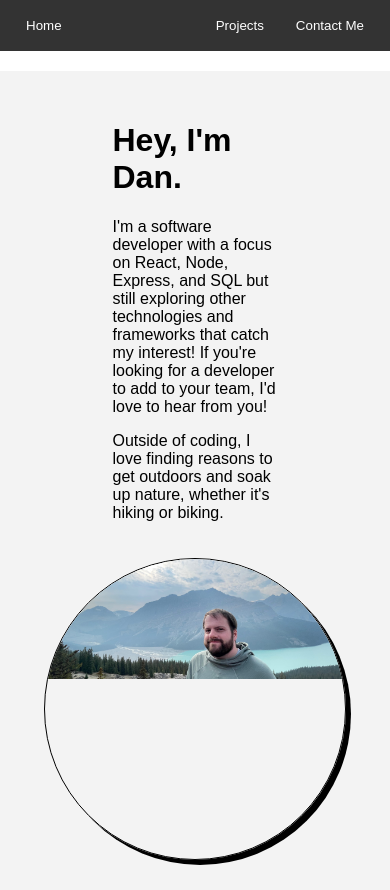
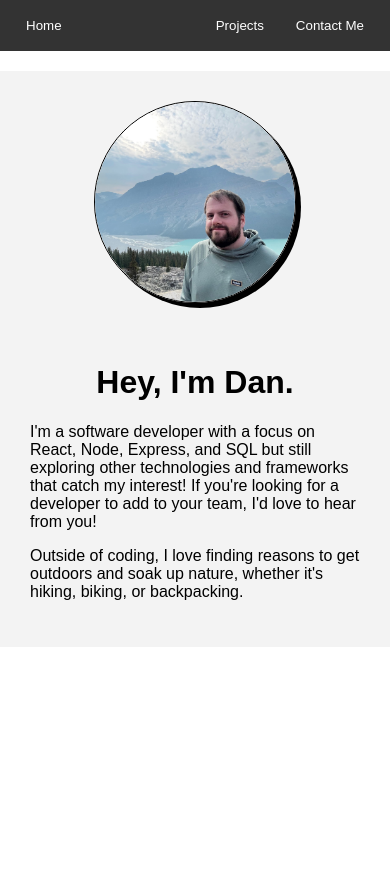
Before and after one commit to Daniel-Legan/daniel-legan-portfolio, a React (Create React App) app: page / in a window 390 px wide. After the commit the page ends 844 px from the top, so only its background shows below. Built offline with nearby package versions, Linux system fonts and the light colour scheme.

Commit message:
responsive styling

```diff
--- a/src/App.css
+++ b/src/App.css
@@ -120,7 +120,6 @@ body {
   border: 1px solid #ccc;
 }
 
-
 .contact-form textarea {
   width: calc(100% - 20px);
   padding: 8px;
@@ -167,20 +166,58 @@ body {
     padding: 10px;
   }
 
+  .about-me {
+    flex-direction: column;
+    align-items: center;
+  }
+
+  .profile-picture-container {
+    width: 200px;
+    height: 200px;
+    margin-bottom: 20px;
+  }
+
   .profile-picture {
-    height: 120px;
+    width: 100%;
+    height: 100%;
+    object-fit: cover;
+    border-radius: 50%;
+  }
+
+  .about-content {
+    flex: 1;
+    max-width: 100%;
+    text-align: center;
+  }
+
+  .about-text p {
+    text-align: left;
   }
 
   .repo-card {
     padding: 8px;
   }
 
+  .repo-content,
+  .repo-details {
+    display: flex;
+    flex-direction: column;
+    width: 100%;
+  }
+
   .repo-image img {
-    width: 150px;
-    margin-right: 10px;
+    width: 100%;
+    margin: 0 auto;
+  }
+
+  .repo-details {
+    text-align: left;
+    margin: 0;
+    padding: 0 10px;
+  }
+
+  .repo-details h3,
+  .repo-details p {
+    margin: 2px;
   }
 }
-
-/* * {
-  border: black solid;
-} */
--- a/src/components/AboutMe.js
+++ b/src/components/AboutMe.js
@@ -5,16 +5,6 @@ const AboutMe = () => {
 
     return (
         <div className="about-me">
-            <div className="about-content">
-                <h1>Hey, I'm Dan.</h1>
-                <p>
-                    I'm a software developer with a focus on React, Node, Express, and SQL but still exploring other technologies and frameworks that catch my interest!
-                    If you're looking for a developer to add to your team, I'd love to hear from you!
-                </p>
-                <p>
-                    Outside of coding, I love finding reasons to get outdoors and soak up nature, whether it's hiking or biking.
-                </p>
-            </div>
             <div className="profile-picture-container">
                 <img
                     src={profileUrl}
@@ -22,6 +12,18 @@ const AboutMe = () => {
                     className="profile-picture"
                 />
             </div>
+            <div className="about-content">
+                <h1>Hey, I'm Dan.</h1>
+                <div className="about-text">
+                    <p>
+                        I'm a software developer with a focus on React, Node, Express, and SQL but still exploring other technologies and frameworks that catch my interest!
+                        If you're looking for a developer to add to your team, I'd love to hear from you!
+                    </p>
+                    <p>
+                        Outside of coding, I love finding reasons to get outdoors and soak up nature, whether it's hiking, biking, or backpacking.
+                    </p>
+                </div>
+            </div>
         </div>
     );
 };
--- a/src/reposData.js
+++ b/src/reposData.js
@@ -53,7 +53,7 @@ const reposData = [
     {
         id: 6,
         name: 'React Redux Survey Loop',
-        description: 'Lorem ipsum dolor sit amet, consectetur adipiscing elit. Sed dapibus ultrices velit, at varius nulla malesuada non. Etiam vitae lorem vitae lectus vehicula accumsan. Proin non convallis lorem.',
+        description: 'Lorem ipsum dolor sit amet.',
         url: 'https://github.com/Daniel-Legan/weekend-redux-feedback-loop-daniel-legan',
         image: ReactReduxLoop
         // Other relevant information
```
